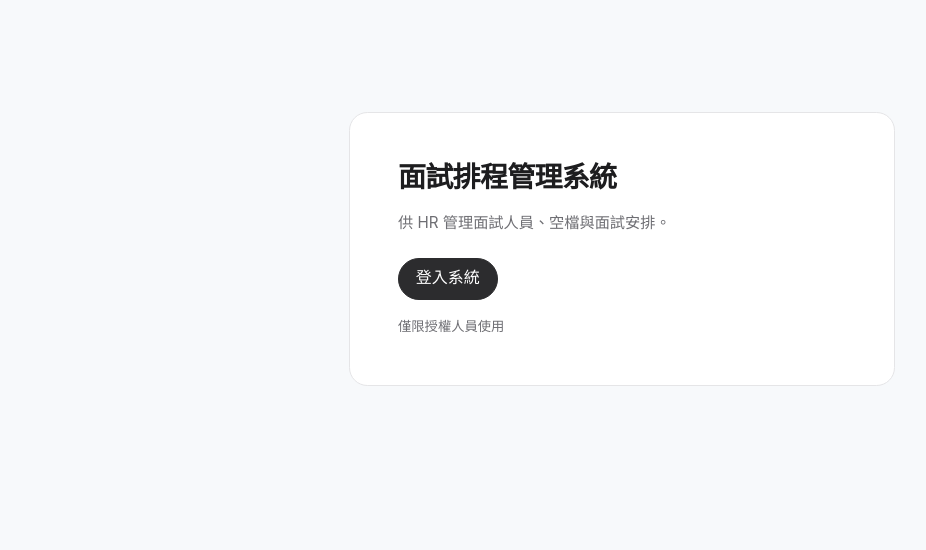
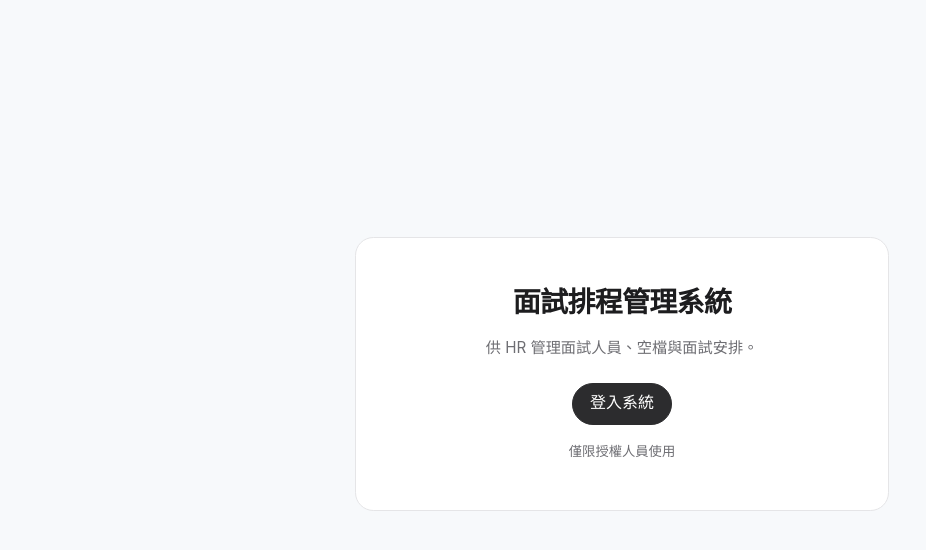
Before and after one commit to 05zhi/ipebg-interview-system, a plain HTML site: page frontend/index.html in a window 1280 px wide. Shown: the part 62-612 px from the top of the page, without its empty margins (18-944 px from the left). Drawn offline with nearby package versions, Linux system fonts and the light colour scheme.

Commit message:
置中首頁登入卡片

```diff
--- a/frontend/css/style.css
+++ b/frontend/css/style.css
@@ -87,6 +87,7 @@
 .public-nav .navbar-brand > span:last-child, .login-context .navbar-brand > span:last-child { display: grid; }
 .public-nav .navbar-brand small, .login-context .navbar-brand small { color: var(--muted); font-size: .65rem; font-weight: 600; letter-spacing: .06em; text-transform: uppercase; }
 .public-main { width: min(calc(100% - 2rem), 1120px); margin: 0 auto; }
+.simple-home { display: flex; align-items: center; justify-content: center; min-height: calc(100vh - 84px); padding-block: 2rem; }
 .public-hero { display: grid; place-items: center; min-height: 68vh; padding: 8vh 0; text-align: center; }
 .public-hero h1 { margin-bottom: 1.35rem; font-size: clamp(3rem, 7vw, 5.8rem); font-weight: 680; line-height: 1.02; letter-spacing: -.065em; }
 .public-hero h1 span { color: var(--muted); }
--- a/frontend/index.html
+++ b/frontend/index.html
@@ -6,10 +6,10 @@
   <title>iPEBG 面試排程系統</title>
   <link href="https://cdn.jsdelivr.net/npm/bootstrap@5.3.3/dist/css/bootstrap.min.css" rel="stylesheet">
   <link href="https://cdn.jsdelivr.net/npm/bootstrap-icons@1.11.3/font/bootstrap-icons.min.css" rel="stylesheet">
-  <link rel="stylesheet" href="css/style.css?v=28">
+  <link rel="stylesheet" href="css/style.css?v=29">
 </head>
 <body class="public-page">
   <header class="public-nav"><a class="navbar-brand" href="index.html"><span class="brand-mark">i</span><span><strong>iPEBG 面試排程系統</strong><small>Interview Scheduling</small></span></a></header>
-  <main class="container py-5"><div class="row justify-content-center"><div class="col-md-8 col-lg-6"><section class="panel p-4 p-md-5 mt-md-5"><h1 class="h3 fw-bold mb-3">面試排程管理系統</h1><p class="text-muted-app mb-4">供 HR 管理面試人員、空檔與面試安排。</p><a class="btn btn-primary" href="login.html">登入系統</a><p class="small text-muted-app mt-3 mb-0">僅限授權人員使用</p></section></div></div></main>
+  <main class="container simple-home"><div class="row justify-content-center w-100"><div class="col-md-8 col-lg-6"><section class="panel p-4 p-md-5 text-center"><h1 class="h3 fw-bold mb-3">面試排程管理系統</h1><p class="text-muted-app mb-4">供 HR 管理面試人員、空檔與面試安排。</p><a class="btn btn-primary" href="login.html">登入系統</a><p class="small text-muted-app mt-3 mb-0">僅限授權人員使用</p></section></div></div></main>
 </body>
 </html>
```
